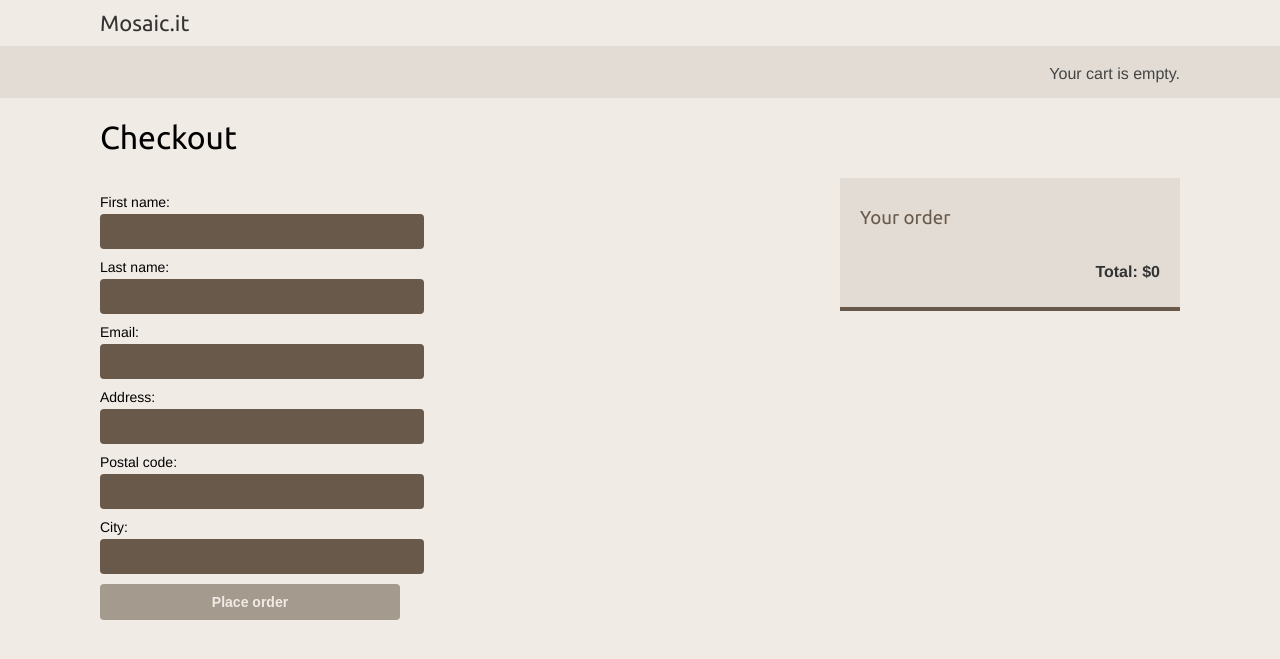
After one commit to ewajs/DjangoByExample, a Django app: page /orders/create/ in a window 1280 px wide. The commit adds this page. Shown: the top 659 px of the page. Run offline with Django 4.2, Linux system fonts and the light colour scheme.

Commit message:
added order completion flow

```diff
--- a/myshop/cart/templates/cart/detail.html
+++ b/myshop/cart/templates/cart/detail.html
@@ -54,6 +54,6 @@
     </table>
     <p class="text-right">
         <a href="{% url "shop:product_list" %}" class="button light">Continue shopping</a>
-        <a href="#" class="button">Checkout</a>
+        <a href="{% url "orders:order_create" %}" class="button">Checkout</a>
     </p>
 {% endblock %}
--- a/myshop/myshop/urls.py
+++ b/myshop/myshop/urls.py
@@ -22,6 +22,7 @@ from django.conf.urls.static import static
 urlpatterns = [
     path("admin/", admin.site.urls),
     path('cart/', include('cart.urls', namespace='cart')),
+    path('orders/', include('orders.urls', namespace='orders')),
     path('', include('shop.urls', namespace='shop')),
 ]
 
--- /dev/null
+++ b/myshop/orders/forms.py
@@ -0,0 +1,7 @@
+from django import forms
+from .models import Order
+
+class OrderCreateForm(forms.ModelForm):
+    class Meta:
+        model = Order
+        fields = ['first_name', 'last_name', 'email', 'address', 'postal_code', 'city']
--- /dev/null
+++ b/myshop/orders/templates/orders/order/create.html
@@ -0,0 +1,21 @@
+{% extends "shop/base.html" %}
+
+{% block title %}Checkout{% endblock %}
+
+{% block content %}
+    <h1>Checkout</h1>
+    <div class="order-info">
+        <h3>Your order</h3>
+        <ul>
+            {% for item in cart %}
+                <li>{{ item.quantity }}x {{ item.product.name }}<span>${{ item.total_price }}</span></li>
+            {% endfor %}
+        </ul>
+        <p>Total: ${{ cart.get_total_price }}</p>
+    </div>
+    <form method="post" class="order-form">
+        {{ form.as_p }}
+        <p><input type="submit" value="Place order"></p>
+        {% csrf_token %}
+    </form>
+{% endblock %}
--- /dev/null
+++ b/myshop/orders/urls.py
@@ -0,0 +1,8 @@
+from django.urls import path
+from . import views
+
+app_name = 'orders'
+
+urlpatterns = [
+    path('create/', views.order_create, name='order_create'),
+]
--- a/myshop/orders/views.py
+++ b/myshop/orders/views.py
@@ -1,3 +1,20 @@
 from django.shortcuts import render
+from .models import OrderItem
+from .forms import OrderCreateForm
+from cart.cart import Cart
 
-# Create your views here.
+def order_create(request):
+    cart = Cart(request)
+    if request.method == 'POST':
+        form = OrderCreateForm(request.POST)
+        if form.is_valid():
+            order = form.save()
+            for item in cart:
+                OrderItem.objects.create(order=order, product=item['product'], price=item['price'], quantity=item['quantity'])
+
+            # clear the cart
+            cart.clear()
+            return render(request, 'orders/order/created.html', {'order': order})
+    else:
+        form = OrderCreateForm()
+        return render(request, 'orders/order/create.html', {'cart': cart, 'form': form})
--- a/myshop/shop/static/css/base.css
+++ b/myshop/shop/static/css/base.css
@@ -104,8 +104,8 @@ form p input {
     margin-bottom:10px;
     padding:10px 12px;
     border:0;
-    background:#efefef;
-    color:#666;
+    background:#68594a;
+    color:#dad3ca;
     border-radius:4px;
 }
 
@@ -172,7 +172,7 @@ ul.errorlist {
 }
 
 #sidebar ul li.selected {
-    background:#5993bb;
+    background:#68594a;
     border-radius:4px;
 }
 
@@ -232,14 +232,14 @@ ul.errorlist {
 .order-info {
     float:right;
     width:300px;
-    background:#efefef;
+    background:#e2dcd5;
     padding:10px 20px;
     color:#333;
-    border-bottom:4px solid #5993bb;
+    border-bottom:4px solid #68594a;
 }
 
 .order-info h3 {
-    color:#5993bb;
+    color:#68594a;
 }
 
 .order-info ul li {
--- a/myshop/shop/templates/shop/base.html
+++ b/myshop/shop/templates/shop/base.html
@@ -18,7 +18,7 @@
                         <a href="{% url "cart:cart_detail" %}">
                             {{ total_items }} item{{ total_items|pluralize }}, ${{ cart.get_total_price }}
                         </a>
-                    {% else %}
+                    {% elif not order %}
                         Your cart is empty.
                     {% endif %}
                 {% endwith %}
```
Also changed, not shown: myshop/orders/templates/orders/order/created.html (added, +9 -0 lines).
